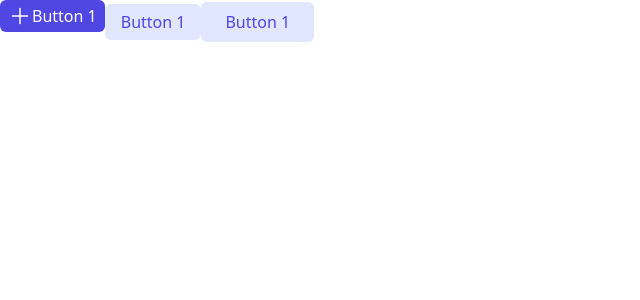
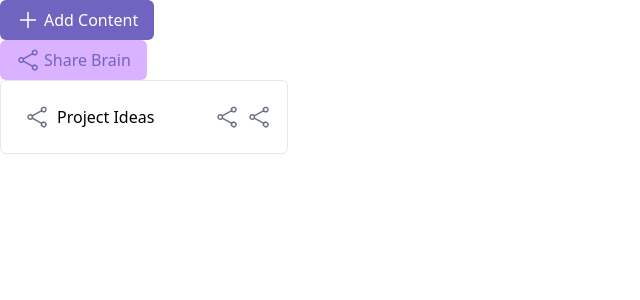
Before and after one commit to KartikeyPal/secondBrain, a React (Vite) app in the folder secondBrainFrontend/: page / in a window 1280 px wide. Shown: the top 300 px of the page, without its empty margins (0-640 px from the left). Built offline with nearby package versions, Linux system fonts and the light colour scheme.

Commit message:
refactor Button component, add Card component,

```diff
--- a/secondBrainFrontend/src/App.css
+++ b/secondBrainFrontend/src/App.css
@@ -2,7 +2,10 @@
 @import "tailwindcss";
 @theme {
   --color-mint-500:   oklch(92.96 0.032 272.27);
-  --color-purple-300: oklch(92.96% 0.032 272.27);
-  --color-purple-500: oklch(42.02% 0.172 278.42);
-  --color-purple-600: oklch(51.03% 0.229 277.36);
+  --color-purple-200: oklch(0.8996 0.0236 275.34);
+  --color-purple-500: oklch(0.6904 0.1064 284.5);
+  --color-purple-600: oklch(0.5589 0.1387 287.52);
+  --color-gray-100:   oklch(0.9494 0.0013 286.37);
+  --color-gray-200:   oklch(0.9329 0.0063 255.48);
+  --color-gray-600:   oklch(0.6785 0.0068 255.49);
 }
--- a/secondBrainFrontend/src/App.tsx
+++ b/secondBrainFrontend/src/App.tsx
@@ -1,14 +1,28 @@
 
 import './App.css'
-import { Button } from './component/ui/Button'
+import { Button } from './component/Button'
+import Card from './component/Card'
 import { PlusIcon } from './icons/PlusIcon'
+import { ShareIcon } from './icons/ShareIcon'
 function App() {
 
   return (
     <div className=''>
-     <Button varient='Primary' size={"sm"} text={"Button 1"} onClick={()=>{}} startIcon={<PlusIcon size="lg"/>} />
-     <Button varient='Secondary'  size={"md"} text={"Button 1"} onClick={()=>{}} />
-     <Button varient='Secondary'  size={"lg"} text={"Button 1"} onClick={()=>{}} />
+      <Button
+        varient='Primary'
+        text='Add Content'
+        size='md' onClick={()=>{} }
+        startIcon={<PlusIcon/>}
+      />
+      <Button
+        varient='Secondary'
+        text='Share Brain'
+        size='md'
+        onClick={()=>{}}
+        startIcon={<ShareIcon/>}
+        />
+        <Card title='Project Ideas' link='https://www.youtube.com' type='Youtube'/>
+
     </div >
   )
 }
--- /dev/null
+++ b/secondBrainFrontend/src/component/Button.tsx
@@ -0,0 +1,42 @@
+import type { ReactElement } from "react"
+
+const varientStyles = {
+    "Primary": "bg-purple-600 text-white",
+    "Secondary": "bg-purple-300 text-purple-600"
+}
+
+const btnSize = {
+    "sm": "py-1 px-2",
+    "md": "py-2 px-4",
+    "lg": "py-4 px-8"
+}
+
+const defaultStyle = "rounded-md font-normal flex justify-center "
+
+type Varient = "Primary" | "Secondary";
+type Size = "sm" | "md" | "lg";
+
+interface ButtonProps{
+    varient: Varient,
+    size: Size,
+    text: string,
+    startIcon?: ReactElement,
+    endIcon?: ReactElement,
+    onClick: ()=>void
+
+}
+
+
+export const Button = ({varient,size,text,startIcon,endIcon}:ButtonProps) => {
+  return <button
+            className={varientStyles[varient]  + " " +
+            defaultStyle + " " +
+            btnSize[size] + "" }
+        >
+        <div className="pr-1 items-center justify-center">
+            {startIcon}
+        </div>
+            {text}
+            {endIcon}
+  </button>
+}
--- /dev/null
+++ b/secondBrainFrontend/src/component/Card.tsx
@@ -0,0 +1,38 @@
+import { ShareIcon } from "../icons/ShareIcon";
+
+type Type = "Twitter" | "Youtube"
+
+interface CardProps {
+    title: string,
+    link: string,
+    type: Type
+}
+
+
+
+
+const Card = ({title,link,type}: CardProps)=>{
+
+    return(
+        <div className="bg-white rounded-md p-4 border max-w-72 border-slate-200">
+            <div className="flex justify-between">
+                <div className="flex items-center text-md">
+                    <div className="text-gray-500 p-2">
+                        <ShareIcon/>
+                    </div>
+                    {title}
+                </div>
+                <div className="flex items-center">
+                    <div className="pr-2 text-gray-500">
+                        <ShareIcon/>
+                    </div>
+                    <div className="text-gray-500">
+                        <ShareIcon/>
+                    </div>
+                </div>
+            </div>
+        </div>
+    )
+}
+
+export default Card;
--- a/secondBrainFrontend/src/component/ui/Button.tsx
+++ /dev/null
@@ -1,31 +0,0 @@
-import type { ReactElement } from "react"
-
-const varientStyles = {
-    "Primary": "bg-purple-600 text-white",
-    "Secondary": "bg-purple-300 text-purple-600"
-}
-
-const size = {
-    "sm": "py-1 px-2",
-    "md": "py-1.5 px-4",
-    "lg": "py-2 px-6",
-}
-
-const defaultStyle = "rounded-md "
-
-type Varient = "Primary" | "Secondary";
-
-interface ButtonProps{
-    varient: Varient,
-    size: "sm" | "md" | "lg",
-    text: string,
-    startIcon?: ReactElement,
-    endIcon?: ReactElement,
-    onClick: ()=>void
-
-}
-
-
-export const Button = (props: ButtonProps) => {
-  return <button className={`${varientStyles[props.varient]} ${size[props.size]} ${defaultStyle}`} ><div className="flex">{props.startIcon} {props.text} {props.endIcon}</div></button>
-}
--- a/secondBrainFrontend/src/icons/PlusIcon.tsx
+++ b/secondBrainFrontend/src/icons/PlusIcon.tsx
@@ -1,7 +1,6 @@
-import { iconSizeVarients, type IconProp } from "."
+export const PlusIcon = ()=>{
 
-export  const PlusIcon = ({size="lg"}:IconProp)=>{
-    return  <svg xmlns="http://www.w3.org/2000/svg" fill="none" viewBox="0 0 24 24" stroke-width="1.5" stroke="currentColor" className={iconSizeVarients[size]}>
+    return  <svg xmlns="http://www.w3.org/2000/svg" fill="none" viewBox="0 0 24 24" stroke-width="1.5" stroke="currentColor" className="size-6">
                 <path stroke-linecap="round" stroke-linejoin="round" d="M12 4.5v15m7.5-7.5h-15" />
             </svg>
 }
--- /dev/null
+++ b/secondBrainFrontend/src/icons/ShareIcon.tsx
@@ -0,0 +1,5 @@
+export const ShareIcon = () =>{
+    return <svg xmlns="http://www.w3.org/2000/svg" fill="none" viewBox="0 0 24 24" stroke-width="1.5" stroke="currentColor" className="size-6">
+        <path stroke-linecap="round" stroke-linejoin="round" d="M7.217 10.907a2.25 2.25 0 1 0 0 2.186m0-2.186c.18.324.283.696.283 1.093s-.103.77-.283 1.093m0-2.186 9.566-5.314m-9.566 7.5 9.566 5.314m0 0a2.25 2.25 0 1 0 3.935 2.186 2.25 2.25 0 0 0-3.935-2.186Zm0-12.814a2.25 2.25 0 1 0 3.933-2.185 2.25 2.25 0 0 0-3.933 2.185Z" />
+    </svg>
+}
```
Also changed, not shown: secondBrainFrontend/src/component/Sidebar.tsx (added), secondBrainFrontend/src/component/SidebarItem.tsx (added).
